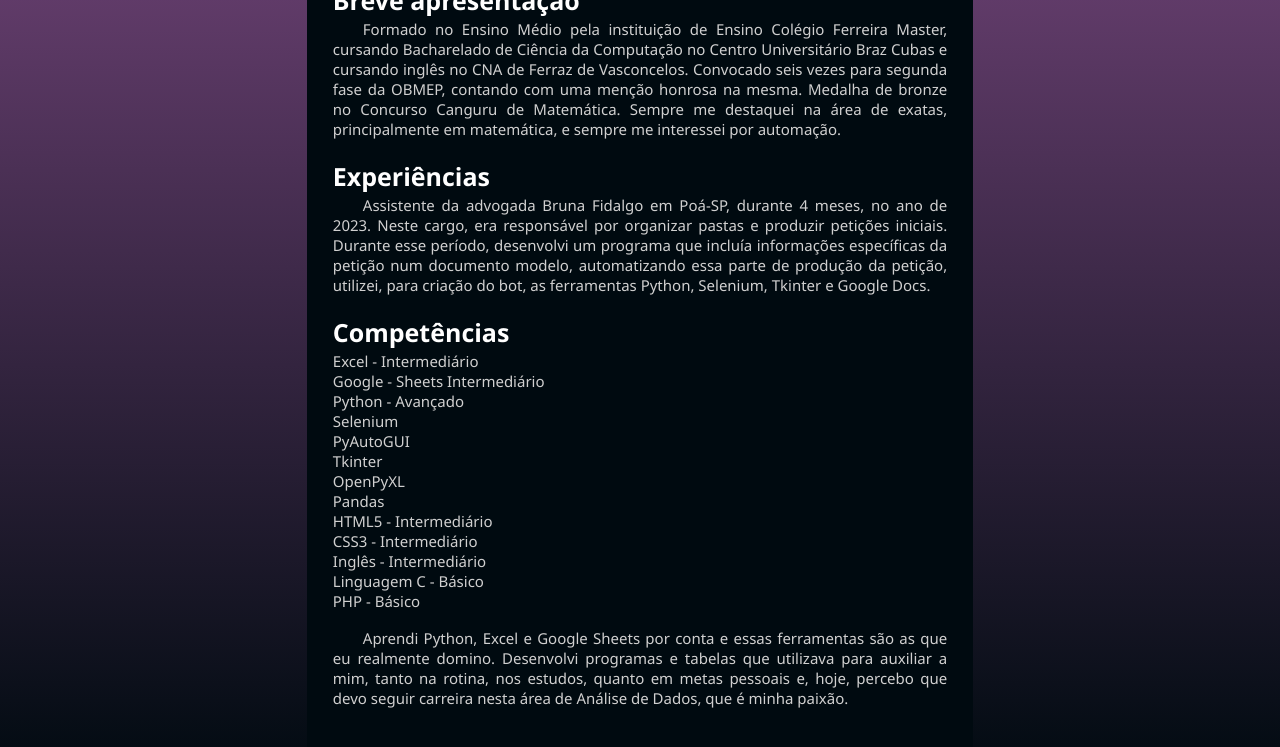
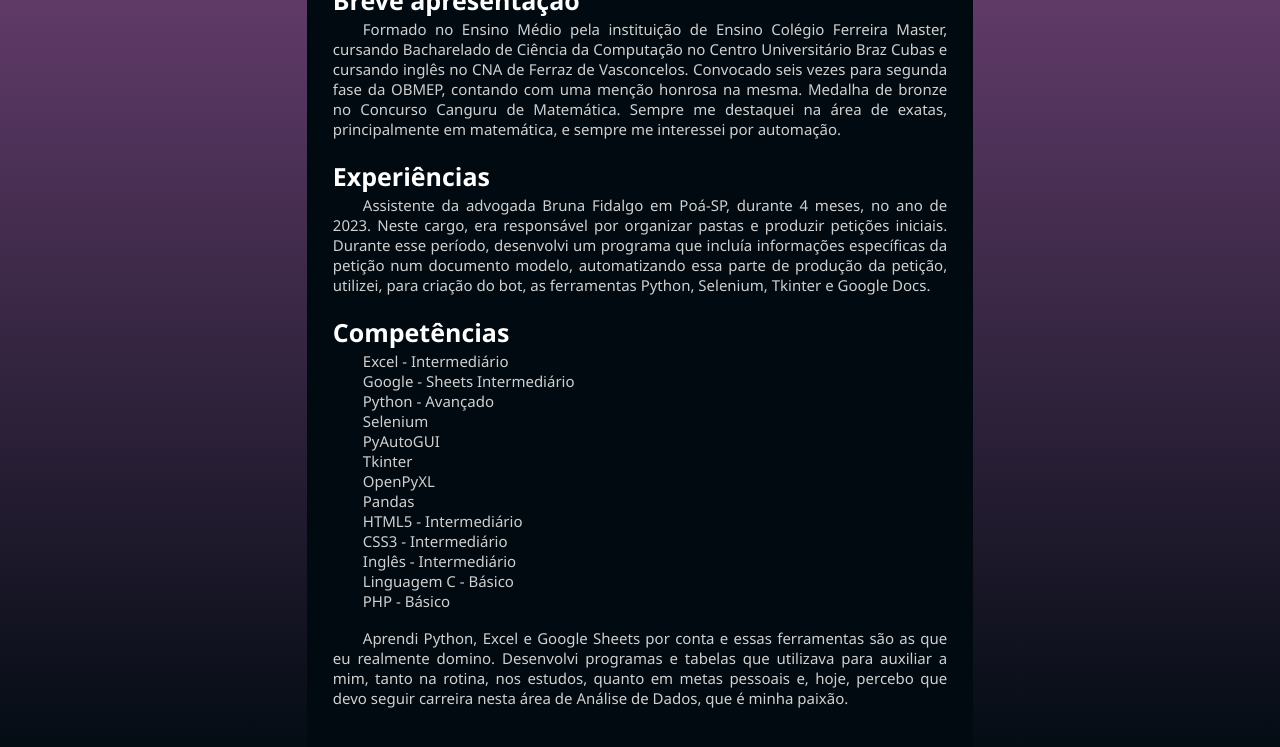
Before and after one commit to IlXiaoQinglI/AboutMe, a plain HTML site: page index.html in a window 1280 px wide. Shown: the part 662-1409 px from the top of the page. Drawn offline with Linux system fonts and the light colour scheme.

Commit message:
Beta 0.93

```diff
--- a/comps/style.css
+++ b/comps/style.css
@@ -106,6 +106,9 @@ a, #bio{
 .parag{
     text-indent: 30px;
 }
+#compets{
+    margin-left: 30px;
+}
 #rodape{
     width: 100%;
     background-color: #000a10;
--- a/index.html
+++ b/index.html
@@ -48,7 +48,7 @@
             <h3>Experiências</h3>
             <p class="parag">Assistente da advogada Bruna Fidalgo em Poá-SP, durante 4 meses, no ano de 2023. Neste cargo, era responsável por organizar pastas e produzir petições iniciais. Durante esse período, desenvolvi um programa que incluía informações específicas da petição num documento modelo, automatizando essa parte de produção da petição, utilizei, para criação do bot, as ferramentas Python, Selenium, Tkinter e Google Docs.</p>
             <h3>Competências</h3>
-            <p>Excel - Intermediário<br>
+            <p id="compets">Excel - Intermediário<br>
             Google - Sheets Intermediário<br>
             Python - Avançado<br>
             Selenium<br>
```
